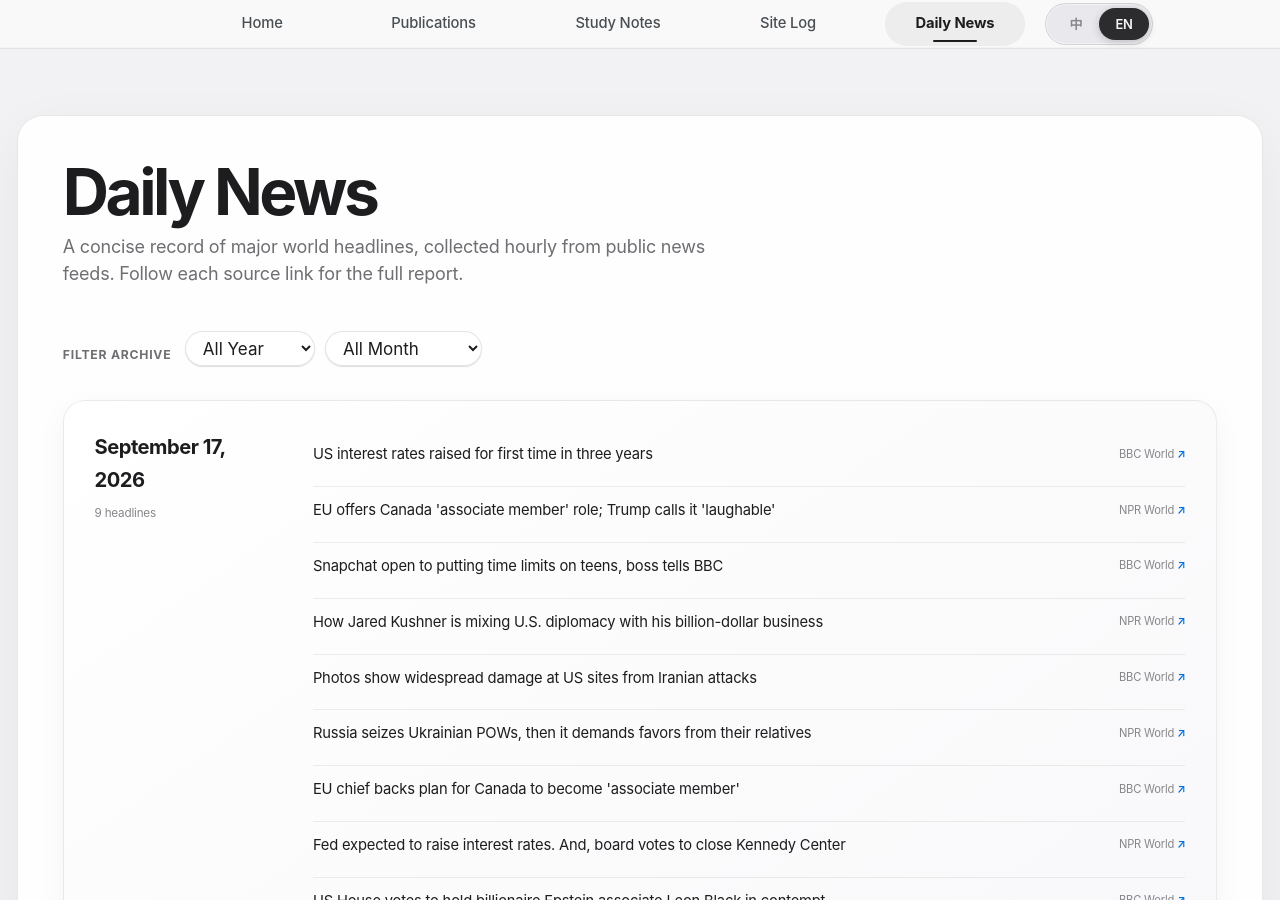
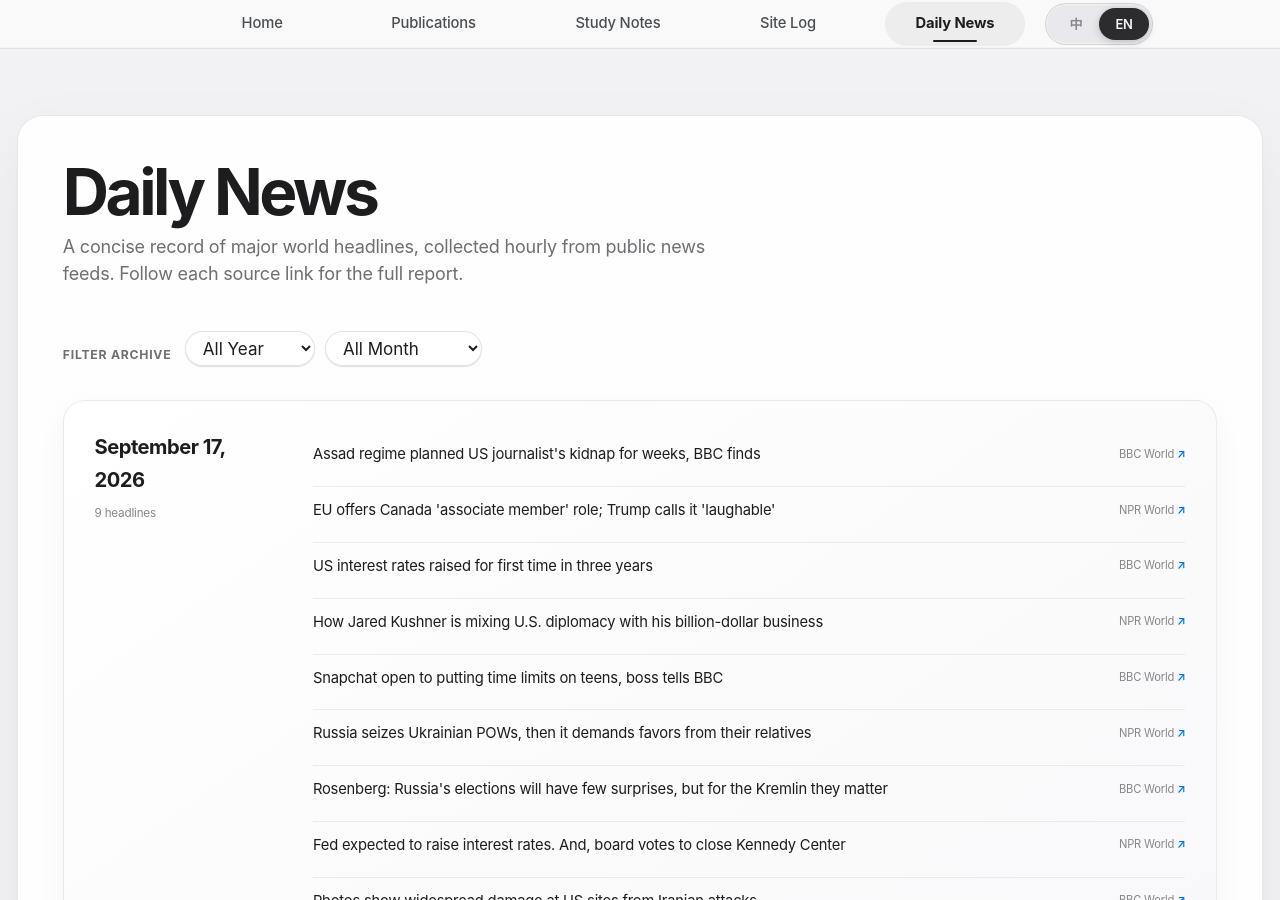
Before and after one commit to HaoxiangLuo/HaoxiangLuo.github.io, a Jekyll site: the page built from _pages/daily-news.html, in a window 1280 px wide and 900 px high. Built offline with Jekyll 4.4.1, drawn with Linux system fonts in a browser that asks for light colours; a style sheet for code colours, icons or effects is not loaded; some of the changed text lies outside the part shown.

Commit message:
Update daily news 2026-09-17

```diff
--- a/_data/daily_news.json
+++ b/_data/daily_news.json
@@ -1,13 +1,13 @@
 {
-  "updated_at": "2026-09-17T12:25:53+08:00",
+  "updated_at": "2026-09-17T13:24:43+08:00",
   "days": [
     {
       "date": "2026-09-17",
       "items": [
         {
-          "title": "US interest rates raised for first time in three years",
+          "title": "Assad regime planned US journalist's kidnap for weeks, BBC finds",
           "source": "BBC World",
-          "url": "https://www.bbc.co.uk/news/articles/cw4gmlyvj422o?at_medium=RSS&at_campaign=rss"
+          "url": "https://www.bbc.co.uk/news/articles/cv0lrxw6ygl2o?at_medium=RSS&at_campaign=rss"
         },
         {
           "title": "EU offers Canada 'associate member' role; Trump calls it 'laughable'",
@@ -15,9 +15,9 @@
           "url": "https://www.npr.org/2026/09/16/nx-s1-5971043/eu-canada-carney-tariffs-trump"
         },
         {
-          "title": "Snapchat open to putting time limits on teens, boss tells BBC",
+          "title": "US interest rates raised for first time in three years",
           "source": "BBC World",
-          "url": "https://www.bbc.co.uk/news/articles/cr3wjz3edd10o?at_medium=RSS&at_campaign=rss"
+          "url": "https://www.bbc.co.uk/news/articles/cw4gmlyvj422o?at_medium=RSS&at_campaign=rss"
         },
         {
           "title": "How Jared Kushner is mixing U.S. diplomacy with his billion-dollar business",
@@ -25,9 +25,9 @@
           "url": "https://www.npr.org/2026/09/16/nx-s1-5971125/how-jared-kushner-is-mixing-u-s-diplomacy-with-his-billion-dollar-business"
         },
         {
-          "title": "Photos show widespread damage at US sites from Iranian attacks",
+          "title": "Snapchat open to putting time limits on teens, boss tells BBC",
           "source": "BBC World",
-          "url": "https://www.bbc.co.uk/news/articles/c8g49e0gwxeno?at_medium=RSS&at_campaign=rss"
+          "url": "https://www.bbc.co.uk/news/articles/cr3wjz3edd10o?at_medium=RSS&at_campaign=rss"
         },
         {
           "title": "Russia seizes Ukrainian POWs, then it demands favors from their relatives",
@@ -35,9 +35,9 @@
           "url": "https://www.npr.org/2026/09/16/nx-s1-5904423/russia-seizes-ukrainian-pows-then-it-demands-favors-from-their-relatives"
         },
         {
-          "title": "EU chief backs plan for Canada to become 'associate member'",
+          "title": "Rosenberg: Russia's elections will have few surprises, but for the Kremlin they matter",
           "source": "BBC World",
-          "url": "https://www.bbc.co.uk/news/articles/cjwyzrr9d3dko?at_medium=RSS&at_campaign=rss"
+          "url": "https://www.bbc.co.uk/news/articles/ck62m0r4r1y3o?at_medium=RSS&at_campaign=rss"
         },
         {
           "title": "Fed expected to raise interest rates. And, board votes to close Kennedy Center",
@@ -45,9 +45,9 @@
           "url": "https://www.npr.org/2026/09/16/g-s1-143569/up-first-newsletter-fed-reserve-interest-rates-iran-war-kennedy-center-contraception"
         },
         {
-          "title": "US House votes to hold billionaire Epstein associate Leon Black in contempt",
+          "title": "Photos show widespread damage at US sites from Iranian attacks",
           "source": "BBC World",
-          "url": "https://www.bbc.co.uk/news/articles/c62l8g8qlr0ko?at_medium=RSS&at_campaign=rss"
+          "url": "https://www.bbc.co.uk/news/articles/c8g49e0gwxeno?at_medium=RSS&at_campaign=rss"
         }
       ]
     },
```
